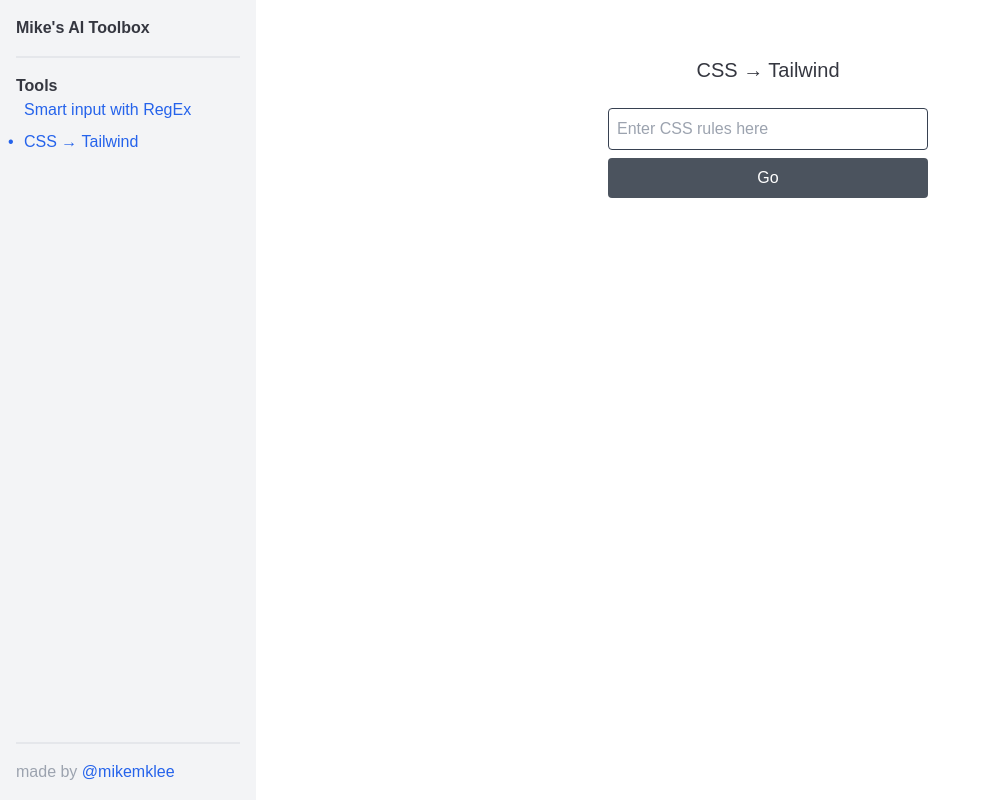
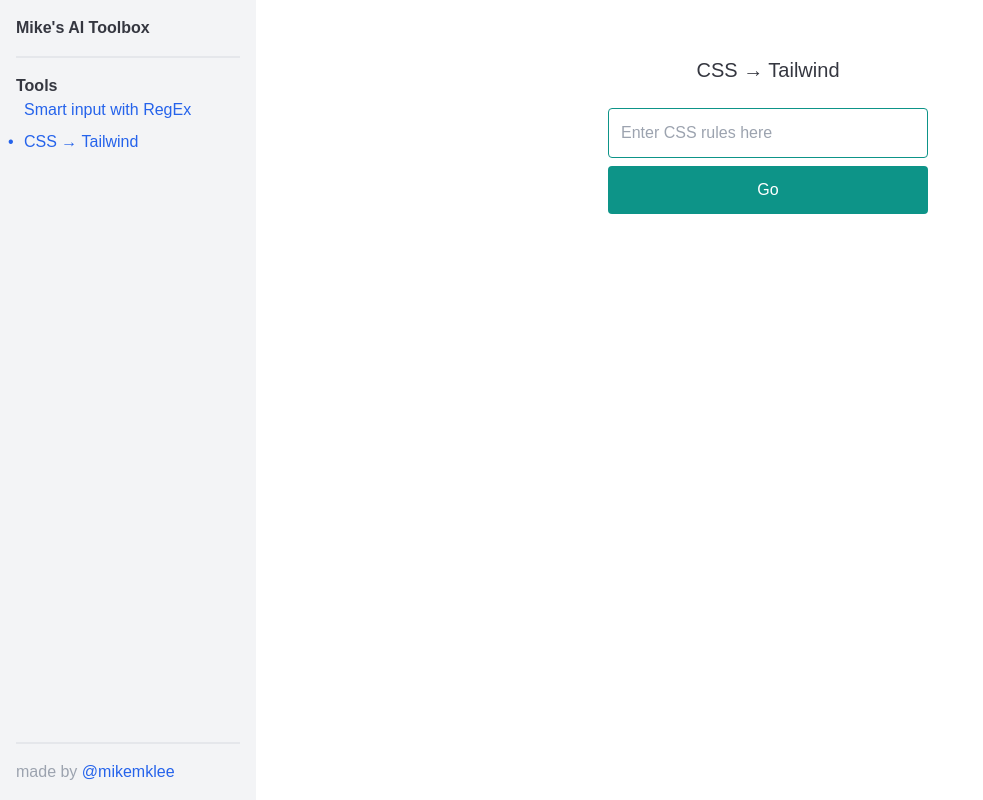
Before and after one commit to mikemklee/ai-toolbox, a Next.js app: page /css2tw in a window 1280 px wide. Shown: the whole page, without its empty margins (0-983 px from the left). Built offline with nearby package versions, Linux system fonts and the light colour scheme.

Commit message:
Use InputText and Button components in css2tw and smart-regex-input pages

```diff
--- a/src/pages/css2tw/index.tsx
+++ b/src/pages/css2tw/index.tsx
@@ -1,6 +1,8 @@
 import Head from "next/head";
 import { useState } from "react";
 import Sidebar from "@/components/Sidebar";
+import InputText from "@/components/InputText";
+import Button from "@/components/Button";
 
 export default function Page() {
   const [patternInput, setPatternInput] = useState("");
@@ -48,20 +50,14 @@
         <main className="w-80 mx-auto flex flex-col items-center mt-8">
           <h3 className="my-6 text-xl">CSS → Tailwind</h3>
 
-          <form onSubmit={onSubmit} className="flex flex-col w-full">
-            <input
-              type="text"
-              name="pattern"
-              className="w-full p-2 rounded  border border-gray-700"
+          <form className="flex flex-col w-full">
+            <InputText
+              value={patternInput}
               placeholder="Enter CSS rules here"
-              value={patternInput}
               onChange={(e) => setPatternInput(e.target.value)}
             />
-            <input
-              type="submit"
-              value="Go"
-              className="w-full p-2 rounded bg-gray-800 text-white mt-2 cursor-pointer opacity-80 hover:opacity-100 transition-opacity"
-            />
+
+            <Button onClick={onSubmit}>Go</Button>
           </form>
 
           <div className="w-full border-gray-700 text-center py-6 px-2">
--- a/src/pages/smart-regex-input/index.tsx
+++ b/src/pages/smart-regex-input/index.tsx
@@ -48,8 +48,8 @@
 
       <div className="flex">
         <Sidebar />
-        <main className="flex flex-col items-center pt-[60px] min-w-[300px] mx-auto">
-          <h3>Explain RegEx like I&apos;m 5</h3>
+        <main className="w-80 mx-auto flex flex-col items-center mt-8">
+          <h3 className="my-6 text-xl">Explain RegEx like I&apos;m 5</h3>
 
           <form className="flex flex-col w-full">
             <InputText
```
